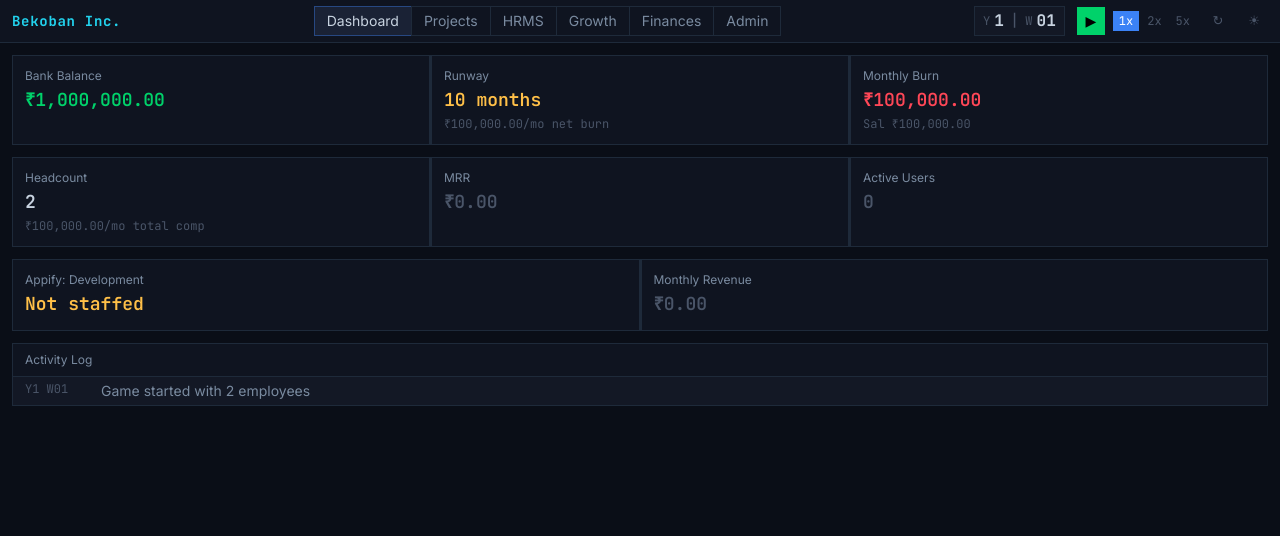
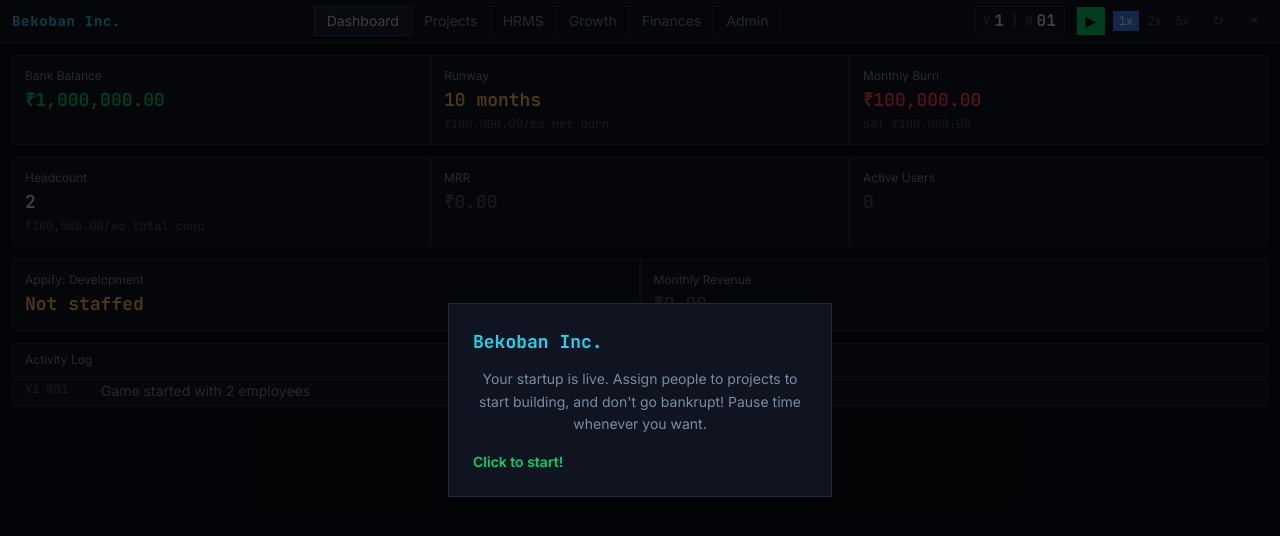
Before and after one commit to error-magnet/startup-sim, a React (Vite) app: page / in a window 1280 px wide. Shown: the top 536 px of the page. Built offline with nearby package versions, Linux system fonts and the light colour scheme.

Commit message:
modified projects

```diff
--- a/src/App.jsx
+++ b/src/App.jsx
@@ -118,6 +118,7 @@ function NegotiationModal({ employee, dispatch, sym }) {
 
 export default function App() {
   const [state, dispatch] = useReducer(gameReducer, initialState);
+  const [showIntro, setShowIntro] = useState(true);
   const intervalRef = useRef(null);
 
   useEffect(() => {
@@ -288,6 +289,25 @@ export default function App() {
         <NegotiationModal key={negotiatingEmployee.id} employee={negotiatingEmployee} dispatch={dispatch} sym={state.currency.symbol} />
       )}
 
+      {/* Intro popup */}
+      {showIntro && (
+        <div className="fixed inset-0 z-50 flex items-center justify-center" style={{ background: 'rgba(0,0,0,0.7)' }}>
+          <button
+            onClick={() => {
+              setShowIntro(false);
+              dispatch({ type: 'TOGGLE_PAUSE' });
+            }}
+            className="t-bg-card t-border border p-6 max-w-sm w-[calc(100%-2rem)] mx-4 sm:mx-0 text-center flex flex-col gap-3 cursor-pointer hover:border-accent-blue transition-colors"
+          >
+            <div className="text-accent-cyan font-mono text-lg font-bold">{state.companyName}</div>
+            <div className="t-text-secondary text-sm leading-relaxed">
+              Your startup is live. Assign people to projects to start building, and don't go bankrupt! Pause time whenever you want.
+            </div>
+            <div className="mt-1 text-accent-green font-semibold text-sm">Click to start!</div>
+          </button>
+        </div>
+      )}
+
       {/* Game Over overlay */}
       {state.gameOver && (
         <div className="fixed inset-0 z-50 flex items-center justify-center" style={{ background: 'rgba(0,0,0,0.7)' }}>
--- a/src/components/Admin.jsx
+++ b/src/components/Admin.jsx
@@ -200,7 +200,7 @@ export default function Admin({ state, dispatch }) {
           <table className="sheet w-full">
             <tbody>
               <NumberField
-                label="Dev Cost / Month"
+                label="Project Cost / Month"
                 value={proj.devCostPerMonth}
                 onChange={(v) => set(['devProjects', proj.id, 'devCostPerMonth'], v)}
                 step={100}
--- a/src/components/BalanceSheet.jsx
+++ b/src/components/BalanceSheet.jsx
@@ -138,7 +138,7 @@ export default function BalanceSheet({ state }) {
             {[...devProjectIds].map((id) => (
               <Row
                 key={`dev-${id}`}
-                label={`Dev: ${devProjectNames[id] || id}`}
+                label={`Project: ${devProjectNames[id] || id}`}
                 years={years}
                 yearlyData={(y) => (getExp(y).devProjects || {})[id] || 0}
                 weekData={(wkExp.devProjects || {})[id] || 0}
--- a/src/components/Dashboard.jsx
+++ b/src/components/Dashboard.jsx
@@ -93,7 +93,7 @@ export default function Dashboard({ state }) {
         <MetricCard
           label="Monthly Burn"
           value={fmt(monthlyBurn)}
-          sub={`Sal ${fmt(monthlyPayroll)}${monthlyDevCost ? ` + Dev ${fmt(monthlyDevCost)}` : ''}${monthlyInfra ? ` + Infra ${fmt(monthlyInfra)}` : ''}`}
+          sub={`Sal ${fmt(monthlyPayroll)}${monthlyDevCost ? ` + Proj ${fmt(monthlyDevCost)}` : ''}${monthlyInfra ? ` + Infra ${fmt(monthlyInfra)}` : ''}`}
           color={red}
         />
       </div>
--- a/src/components/Projects.jsx
+++ b/src/components/Projects.jsx
@@ -112,7 +112,7 @@ function ProjectCard({ project, state, dispatch, unassigned }) {
           {!isComplete && (
             <>
               <span className="t-text-secondary">
-                Dev Cost: <span className="text-accent-red font-mono">{fmt(project.devCostPerMonth)}/mo</span>
+                Project Cost: <span className="text-accent-red font-mono">{fmt(project.devCostPerMonth)}/mo</span>
               </span>
               <span className="t-text-secondary">
                 Spent: <span className="text-accent-red font-mono">{fmt(project.totalDevSpend)}</span>
@@ -127,7 +127,7 @@ function ProjectCard({ project, state, dispatch, unassigned }) {
 
       {isComplete ? (
         <div className="t-bg-card t-border border px-3 py-2 text-sm t-text-muted">
-          All epics completed. Total dev spend: <span className="font-mono">{fmt(project.totalDevSpend)}</span>
+          All epics completed. Total project spend: <span className="font-mono">{fmt(project.totalDevSpend)}</span>
         </div>
       ) : (
         <>
--- a/src/reducer.js
+++ b/src/reducer.js
@@ -51,7 +51,7 @@ function makeDefaultProductConfig() {
     freeTrialWeeks: 4,
     weeklyVariance: 0.03,
     infraCostPerUser: 0.5,
-    infraBaseCost: 50000,
+    infraBaseCost: 0,
   };
 }
 
@@ -78,7 +78,7 @@ function createInfraProject(productId, productName, yearNum, createdWeek) {
     productId,
     type: 'infra',
     status: 'Active',
-    devCostPerMonth: 1000,
+    devCostPerMonth: 50000,
     totalDevSpend: 0,
     createdWeek,
     completedWeek: null,
```
